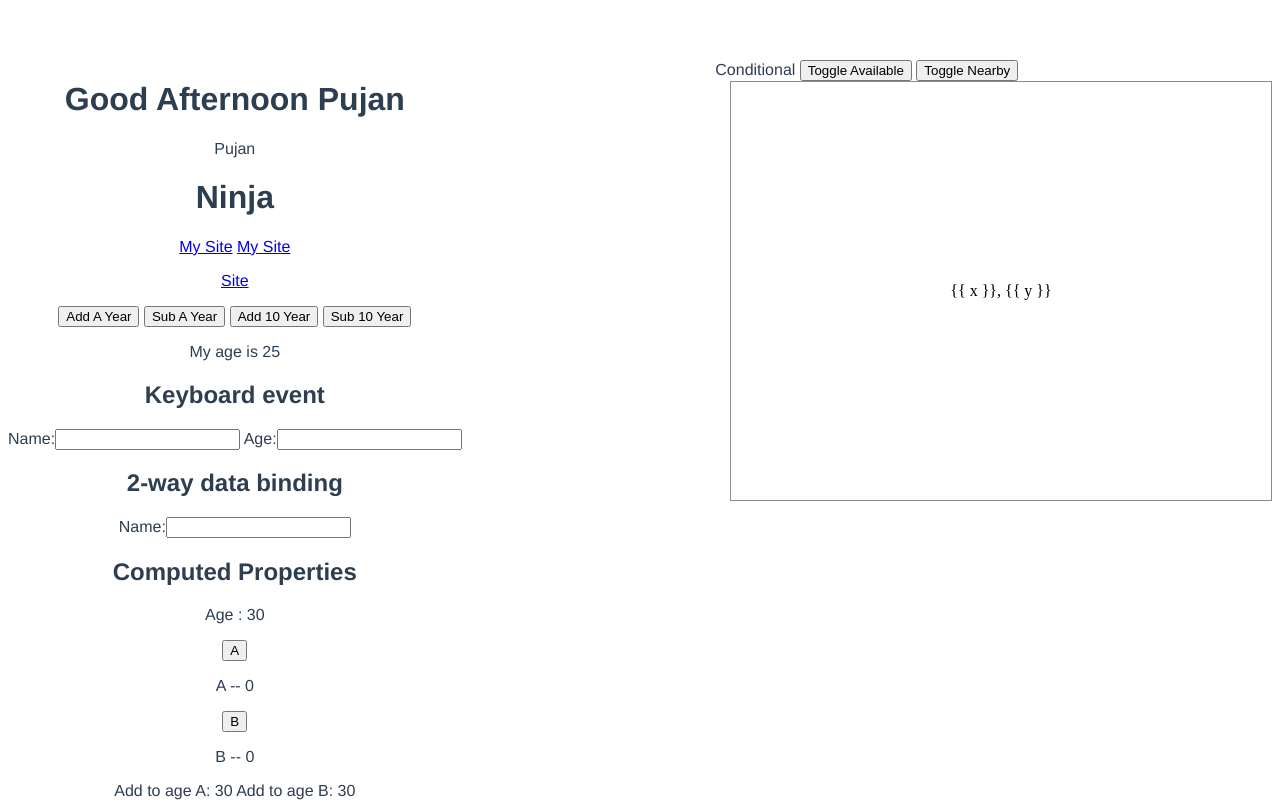
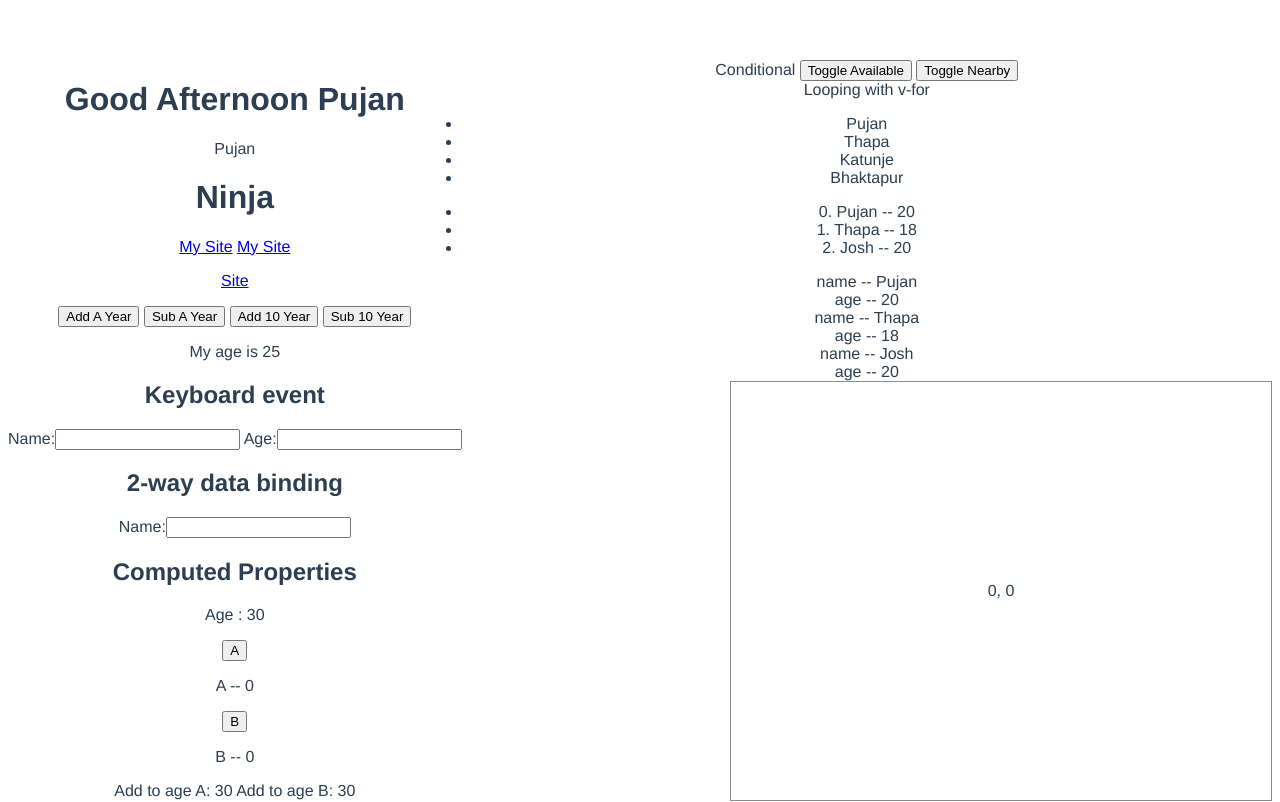
Before and after one commit to e911/Vue-JS-Tutorial, a Vue app: page / in a window 1280 px wide. Shown: the top 802 px of the page. Built offline with nearby package versions, Linux system fonts and the light colour scheme.

Commit message:
For loop in vue

```diff
--- a/index.html
+++ b/index.html
@@ -57,10 +57,24 @@
       <p v-else-if="success">Success!</p>
       <!--<p v-show="error">Error true!</p>-->
       <!--<p v-show="success">Success true!</p>-->
-    </div>
+
+      <div>Looping with v-for</div>
+      <ul>
+        <li v-for="what in whatis">{{ what }}</li>
+      </ul>
+      <ul>
+        <li v-for="(whatnot, index) in whatisnot">{{ index }}. {{ whatnot.name }} -- {{ whatnot.age }}</li>
+      </ul>
+      <!--using '<template>' tag, it loops through the inside elements and renders them, not like as in the above
+      example where the <li> is used or any other standard html tags are used in which the tag is looped too-->
+      <template v-for="whatnot in whatisnot">
+        <div v-for="(val, key) in whatnot">
+          {{ key }} -- {{ val }}
+        </div>
+      </template>
 
       <div id="canvas" v-on:mousemove="updateXY">{{ x }}, {{ y }}</div>
+     </div>
 
-    </div>
   </body>
 </html>
--- a/src/main.js
+++ b/src/main.js
@@ -26,7 +26,13 @@ new Vue({
     available: false,
     nearby: false,
     error: false,
-    success: false
+    success: false,
+    whatis: ['Pujan', 'Thapa', 'Katunje', 'Bhaktapur'],
+    whatisnot: [
+      {name: 'Pujan', age: 20},
+      {name: 'Thapa', age: 18},
+      {name: 'Josh', age: 20}
+    ]
   },
   methods: {
     greet: function (time) {
```
